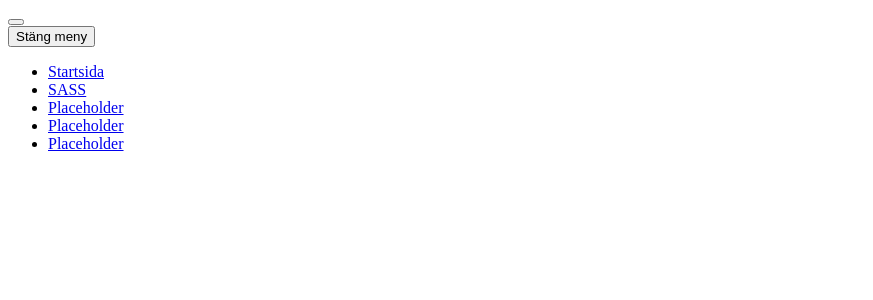
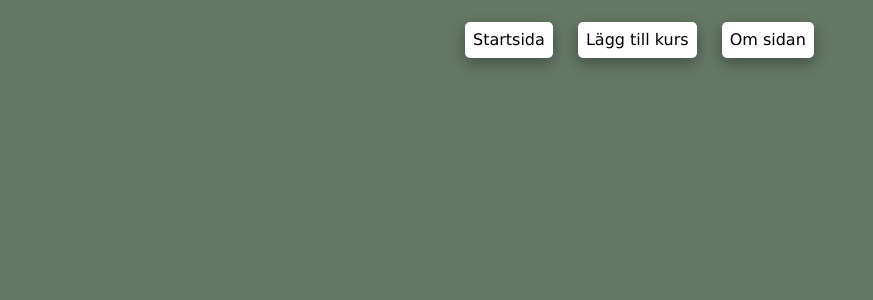
Before and after one commit to MarkusVickman/dt207g-moment1, a Node server app: template views/about.ejs in a window 1280 px wide. Shown: the top 300 px of the page, without its empty margins (0-873 px from the left). Run offline with Node 20, Linux system fonts and the light colour scheme; the template is opened without the code that fills it, so the values that code supplies are empty.

Commit message:
lite styling av sidan

```diff
--- a/package.json
+++ b/package.json
@@ -11,7 +11,8 @@
   "license": "ISC",
   "dependencies": {
     "ejs": "^3.1.9",
-    "express": "^4.19.1"
+    "express": "^4.19.1",
+    "mysql": "^2.18.1"
   },
   "devDependencies": {
     "nodemon": "^3.1.0"
--- /dev/null
+++ b/public/css/main.css
@@ -0,0 +1,238 @@
+/*Styling av en klass för menylänkar*/
+.menu-link {
+    padding: 10px;
+    border-radius: 5px;
+    display: block;
+    height: 20px;
+    background-color: white;
+    border-width: 1px;
+    box-shadow: rgba(0, 0, 0, 0.35) 0px 5px 15px;
+    text-align: center;
+    margin-top: 15px;
+    text-decoration: none;
+    color: black;
+}
+
+
+.menu-link:hover,
+#btn-open:hover,
+#btn-close:hover {
+    background-color: rgb(223, 223, 223);
+}
+
+/*Styling av huvudmeny*/
+nav {
+    max-width: 100%;
+    width: 100%;
+    height: 100vh;
+    position: fixed;
+    background-color: white;
+    right: 0;
+    top: 0;
+    z-index: 2;
+    display: none;
+    border-width: 0;
+}
+
+nav ul {
+    margin-top: 0px;
+    padding: 0;
+}
+
+
+/*Header storlek*/
+header {
+    height: 60px;
+    max-width: 100%;
+    width: 100%;
+    top: 0;
+    z-index: 1;
+}
+
+body {
+    background-color: rgb(101, 120, 101);
+    font-family: 'Lucida Sans', 'Lucida Sans Regular', 'Lucida Grande', 'Lucida Sans Unicode', Geneva, Verdana, sans-serif;
+}
+
+#btn-open,
+#btn-close {
+    display: block;
+    font-size: 1.3em;
+    font-weight: 500;
+    background-color: white;
+    border-width: 1px;
+    border-color: rgba(0, 0, 0, 0.5);
+    box-shadow: rgba(0, 0, 0, 0.35) 0px 5px 15px;
+    border-radius: 5px;
+    height: 40px;
+    top: 0px;
+}
+
+#btn-open {
+    width: 100px;
+}
+
+#btn-close {
+    margin-top: 10px;
+    width: 100%;
+}
+
+.open-menu-text,
+.close-menu-text {
+    display: inline-block;
+}
+
+.open-menu-text {
+    position: relative;
+    top: -7px;
+    left: 5px;
+}
+
+/*styling av stäck som är vridna till ett kors i stängknappen i menyn*/
+.bars-cross1 {
+    display: block;
+    width: 20px;
+    height: 3px;
+    background-color: darkred;
+    margin: 5px 0;
+    transform: rotate(45deg);
+    position: relative;
+    margin-top: 5px;
+}
+
+/*styling av stäck som är vridna till ett kors i stängknappen i menyn*/
+.bars-cross2 {
+    display: block;
+    width: 20px;
+    height: 3px;
+    background-color: darkred;
+    margin: 5px 0;
+    transform: rotate(-45deg);
+    margin-top: -8px;
+}
+
+/*styling av de tre strecken i menyknapp öppna*/
+.bars {
+    display: block;
+    width: 20px;
+    height: 3px;
+    background-color: darkgreen;
+    margin: 5px 0;
+}
+
+.bars-menu {
+    display: inline-block;
+}
+
+input {
+    margin-bottom: 10px;
+    width: 210px;
+}
+
+
+/*begränsar vidd på main*/
+main {
+    width: 700px;
+    max-width: 100%;
+    margin-left: auto;
+    margin-right: auto;
+}
+
+/*responsivt formulär*/
+form {
+    width: 210px;
+    max-width: 100%;
+    margin-left: auto;
+    margin-right: auto;
+}
+
+/*Styling av knappar*/
+/*button, .remove.btn {
+    background-color: rgb(255, 255, 255);
+    padding: 5px;
+    border-radius: 10px;
+    border-style: none;
+    font-size: 1.1em;
+    box-shadow: 3px 3px 3px rgb(0, 0, 0, 0.2);
+    margin-left: 5px;
+    margin-right: 5px;
+    /*För att knapptext ska visas korrekt i safari på iphone*/
+/* -webkit-text-fill-color:black;
+}*/
+
+/*Hover effekt till knappar*/
+/*button:hover{
+    background-color: rgb(186, 244, 225);
+    box-shadow: 3px 3px 3px rgb(0, 0, 0, 0.4);
+}*/
+
+/*styling av div till inläggen*/
+.newdiv {
+    background-color: rgb(200, 194, 137);
+    padding: 10px;
+    border-radius: 10px;
+    margin-bottom: 20px;
+}
+
+/*hover effekt*/
+.newdiv:hover {
+    background-color: rgb(187, 180, 120);
+    padding: 10px;
+    border-radius: 10px;
+}
+
+/*Padding till raderna i vardera inlägg
+.edit{
+    padding: 5px;
+}/
+
+/*hover effekt för att visa att det är inputfält
+.edit:hover, .edit:focus {
+    border-style: solid;
+    border-color: white;
+    border-width: 3px;
+    border-radius: 5px;
+}*/
+
+/*media querie för att navigeringen ska visas annorlunda på större skärmar*/
+@media (min-width: 700px) {
+
+    nav {
+        top: 20px;
+        display: block;
+        height: 42px;
+        position: -webkit-sticky;
+        background-color: transparent;
+    }
+
+
+    nav ul {
+        margin-top: 0px;
+        margin-bottom: 0px;
+    }
+
+    nav li {
+        display: inline-block;
+        margin-left: 20px;
+    }
+
+
+    .center-menu {
+        margin-left: 50%;
+        transform: translate(-50%);
+        width: 390px;
+    }
+
+    .menu-link {
+        margin: auto;
+        margin-top: 2px;
+        padding: 8px;
+        border-radius: 5px;
+        display: block;
+    }
+
+    #btn-open,
+    #btn-close {
+        display: none;
+    }
+}
--- a/server.js
+++ b/server.js
@@ -1,11 +1,28 @@
 
+const mysql = require("mysql");
+const connection = mysql.createConnection({
+    host: "localhost",
+    user: "root",
+    password: "",
+    database: ""
+});
 
+const bodyParser = require("body-parser");
 const express = require("express");
 const app = express();
 const port = 3000;
 
+/*
+connection.connect((err) =>{
+    if(err){
+        console.error("Connection failed big!: " + err);
+        throw err;
+    }
+});*/
+
 app.set("view engine", "ejs");
 app.use(express.static("public")); //Statiska filer
+app.use(bodyParser.urlencoded({extended: true}));
 
 //route
 app.get("/", (req, res) => {
@@ -13,12 +30,16 @@ app.get("/", (req, res) => {
 });
 
 //route
-app.get("/", (req, res) => {
+app.get("/course", (req, res) => {
     res.render("course");
 });
 
+/*app.post("/", (req, res) => {
+    res.render("index");
+});*/
+
 //route
-app.get("/", (req, res) => {
+app.get("/about", (req, res) => {
     res.render("about");
 });
 
--- a/views/about.ejs
+++ b/views/about.ejs
@@ -3,7 +3,12 @@
 <head>
     <meta charset="UTF-8">
     <meta name="viewport" content="width=device-width, initial-scale=1.0">
+        <!--Länk till CSS-->
+        <link rel="stylesheet" href="/css/main.css">
+        <!--Länk till javascript mobilmeny-->
+        <script type="module" src="/js/menu.js"></script>
     <title>Lägg till kurs</title>
+</head>
 </head>
 <body>
         <!--Header med logotyp och knapp för att öppna mobilmeny-->
@@ -13,33 +18,33 @@
                 <div class="logo"></div>
             </a>
             <button id="btn-open">
-                <span>
+                <span class="bars-menu">
                     <span class="bars"></span>
                     <span class="bars"></span>
                     <span class="bars"></span>
                 </span>
+                <span class="open-menu-text">
+                    Meny
+                </span>
             </button>
-        </header>
-        <!--Navigeringen ligger under headern för att dynamiskt fastna längst upp istället för header vid scrollande-->
             <nav id="main-nav">
                 <button id="btn-close">
-                <span class="menu-icon">
+                    <span class="bars-menu">
                         <span class="bars-cross1"></span>
                         <span class="bars-cross2"></span>
                     </span>
-                <span class="menu-text">
-                    Stäng meny
+                    <span class="close-menu-text">
+                        Meny
                     </span>
                 </button>
                 <div class="center-menu">
                     <ul>
-                    <li><a href="index.html" class="menu-link" id="menu-underline">Startsida</a></li>
-                    <li><a href="sass.html" class="menu-link">SASS</a></li>
-                    <li><a href="#" class="menu-link ph-link">Placeholder</a></li>
-                    <li><a href="#" class="menu-link ph-link">Placeholder</a></li>
-                    <li><a href="#" class="menu-link ph-link">Placeholder</a></li>
+                        <li><a href="/" class="menu-link" id="menu-underline">Startsida</a></li>
+                        <li><a href="/course" class="menu-link">Lägg till kurs</a></li>
+                        <li><a href="/about" class="menu-link ph-link">Om sidan</a></li>
                     </ul>
                 </div>
             </nav>
+        </header>
 </body>
 </html>
```
Also changed, not shown: public/sass/_menu.scss (deleted, +0 -69 lines), views/course.ejs (+73 -1 lines), views/index.ejs (+39 -1 lines), public/sass/main.sass (deleted), 1 other file. Lines whose indentation alone changed are shown as unchanged.
